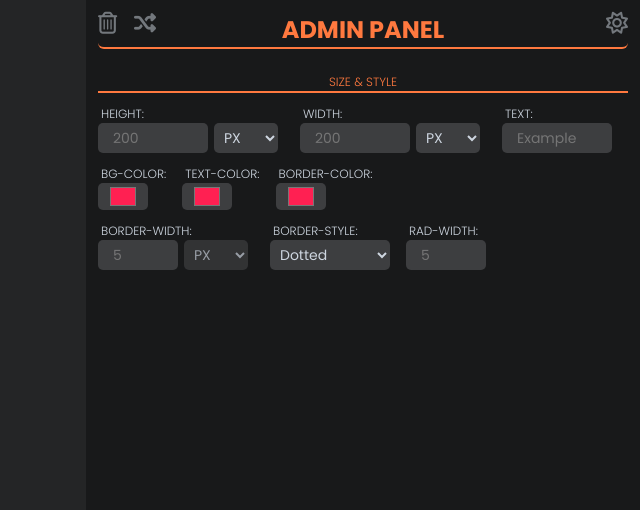
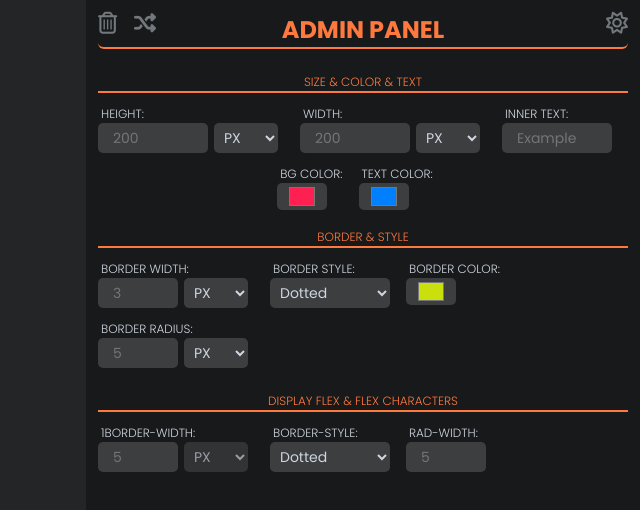
Before and after one commit to gmurad97/Div-Builder, a plain HTML site: page index.html in a window 1280 px wide. Shown: the whole page, without its empty margins (640-1280 px from the left). Drawn offline with Linux system fonts and the light colour scheme.

Commit message:
added new component

```diff
--- a/index.html
+++ b/index.html
@@ -19,13 +19,13 @@
             <i class="fa-regular fa-sun fa-pos-theme"></i>
             <div class="bp-column-center">
                 <h1>Admin Panel</h1>
-                <h2>Size & Style</h2>
+                <h2>Size & Color & Text</h2>
             </div>
             <div class="bp-row">
                 <div class="bp-column">
                     <label for="height-input-option">Height:</label>
                     <div class="bp-row">
-                        <input type="text" class="text-input-size" id="height-input-option" placeholder="200">
+                        <input type="number" class="text-input-size" id="height-input-option" min="0" placeholder="200">
                         <select class="select-size-type" id="height-select-option">
                             <option value="px">PX</option>
                             <option value="pc">PC</option>
@@ -37,7 +37,7 @@
                 <div class="bp-column">
                     <label for="width-option">Width:</label>
                     <div class="bp-row">
-                        <input type="text" class="text-input-size" id="width-option" placeholder="200">
+                        <input type="number" class="text-input-size" id="width-option" min="0" placeholder="200">
                         <select class="select-size-type" id="width-select-option">
                             <option value="px">PX</option>
                             <option value="pc">PC</option>
@@ -47,50 +47,103 @@
                     </div>
                 </div>
                 <div class="bp-column">
-                    <label for="text-option">Text:</label>
+                    <label for="text-option">Inner text:</label>
                     <div class="bp-row">
                         <input type="text" class="text-input-size" id="text-option" placeholder="Example">
+                    </div>
+                </div>
+            </div>
+            <div class="bp-row-center">
+                <div class="bp-column">
+                    <label for="bg-color-option">Bg color:</label>
+                    <div class="bp-row">
+                        <input type="color" id="bg-color-option" value="#FF2052">
+                    </div>
+                </div>
+                <div class="bp-column">
+                    <label for="txt-color-option">Text color:</label>
+                    <div class="bp-row">
+                        <input type="color" id="txt-color-option" value="#007FFF">
+                    </div>
+                </div>
+            </div>
+
+
+
+
+
+            <div class="bp-column-center">
+                <h2>Border & Style</h2>
+            </div>
+
+
+
+
+            <div class="bp-row">
+                <div class="bp-column">
+                    <label for="border-width-option">Border width:</label>
+                    <div class="bp-row">
+                        <input type="number" class="number-input-size" id="border-width-option" min="0" placeholder="3">
+                        <select class="select-size-type" id="border-width-select-option">
+                            <option value="px">PX</option>
+                            <option value="pc">PC</option>
+                            <option value="em">EM</option>
+                            <option value="rem">REM</option>
+                        </select>
+                    </div>
+                </div>
+                <div class="bp-column">
+                    <label for="border-style-select-option">Border style:</label>
+                    <div class="bp-row">
+                        <select class="select-text-type" id="border-style-select-option">
+                            <option value="dotted">Dotted</option>
+                            <option value="dashed">Dashed</option>
+                            <option value="solid">Solid</option>
+                            <option value="double">Double</option>
+                            <option value="groove">Groove</option>
+                            <option value="ridge">Ridge</option>
+                            <option value="inset">Inset</option>
+                            <option value="outset">Outset</option>
+                            <option value="none">None</option>
+                            <option value="hidden">Hidden</option>
+                        </select>
+                    </div>
+                </div>
+                <div class="bp-column">
+                    <label for="border-color-option">Border color:</label>
+                    <div class="bp-row">
+                        <input type="color" id="border-color-option" value="#CAE00D">
+                    </div>
+                </div>
+            </div>
+
+            <div class="bp-row">
+                <div class="bp-column">
+                    <label for="border-width-option">Border Radius:</label>
+                    <div class="bp-row">
+                        <input type="number" class="number-input-size" id="border-width-option" min="0" placeholder="5">
+                        <select class="select-size-type" id="border-width-select-option">
+                            <option value="px">PX</option>
+                            <option value="pc">PC</option>
+                            <option value="em">EM</option>
+                            <option value="rem">REM</option>
+                        </select>
                     </div>
                 </div>
             </div>
 
             <!--EDITEDABLE ZONE-->
             <!--EDITEDABLE ZONE-->
-
-            <div class="bp-row">
-
-                <div class="bp-column">
-                    <label for="bg-color-option">Bg-color:</label>
-                    <div class="bp-row">
-                        <input type="color" id="border-color-option" value="#FF2052">
-                    </div>
-                </div>
-
-                <div class="bp-column">
-                    <label for="bg-color-option">text-color:</label>
-                    <div class="bp-row">
-                        <input type="color" id="border-color-option" value="#FF2052">
-                    </div>
-                </div>
-
-                <div class="bp-column">
-                    <label for="border-color-option">Border-color:</label>
-                    <div class="bp-row">
-                        <input type="color" id="border-color-option" value="#FF2052">
-                    </div>
-                </div>
-
-            </div>
-
-
-
             <!--EDITEDABLE ZONE-->
             <!--EDITEDABLE ZONE-->
 
+            <div class="bp-column-center">
+                <h2>DISPLAY FLEX & FLEX CHARACTERS</h2>
+            </div>
 
             <div class="bp-row">
                 <div class="bp-column">
-                    <label for="border-width-option">Border-width:</label>
+                    <label for="border-width-option">1Border-width:</label>
                     <div class="bp-row">
                         <input type="number" class="number-input-size" id="border-width-option" min="0" placeholder="5">
                         <select disabled class="select-size-type" id="border-width-select-option">
@@ -126,12 +179,6 @@
                 </div>
             </div>
 
-            <!--EDITEDABLE ZONE-->
-            <!--EDITEDABLE ZONE-->
-            <!--EDITEDABLE ZONE-->
-            <!--EDITEDABLE ZONE-->
-
-
         </div>
     </div>
 </body>
```
